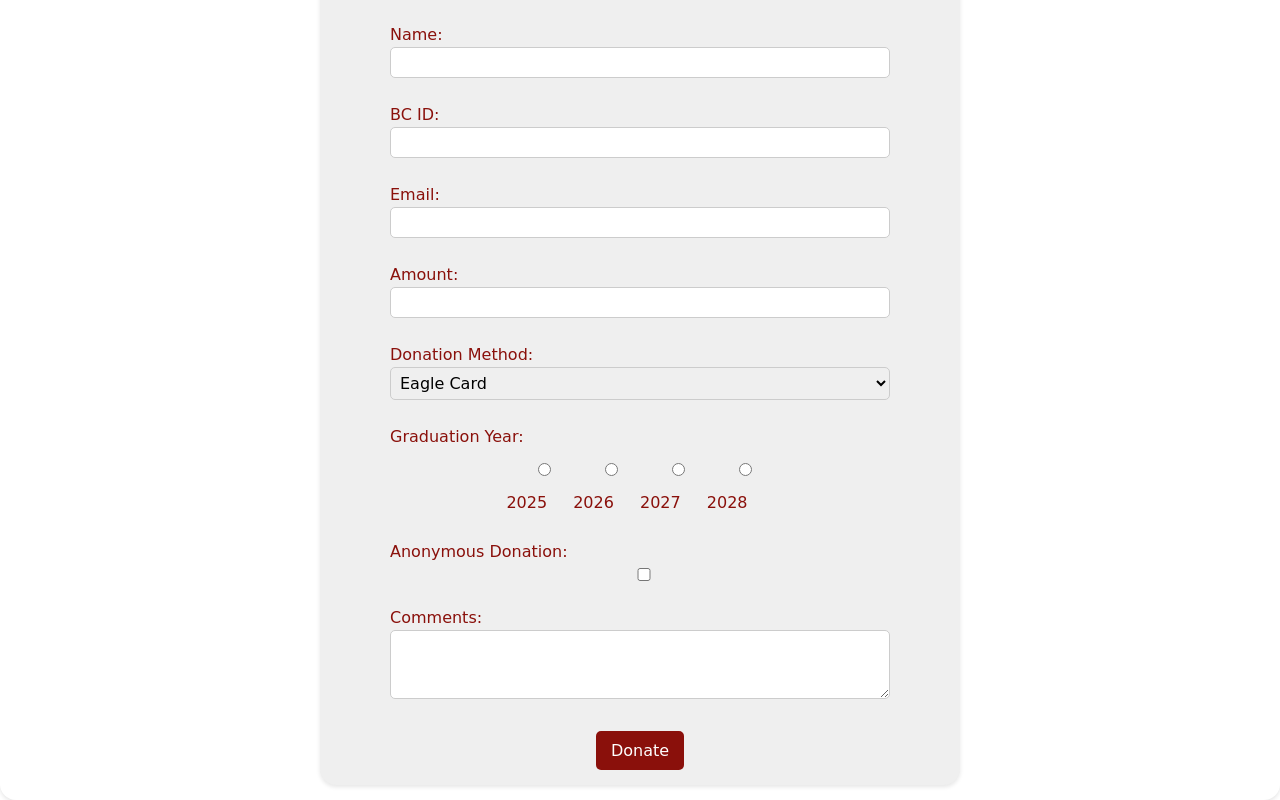
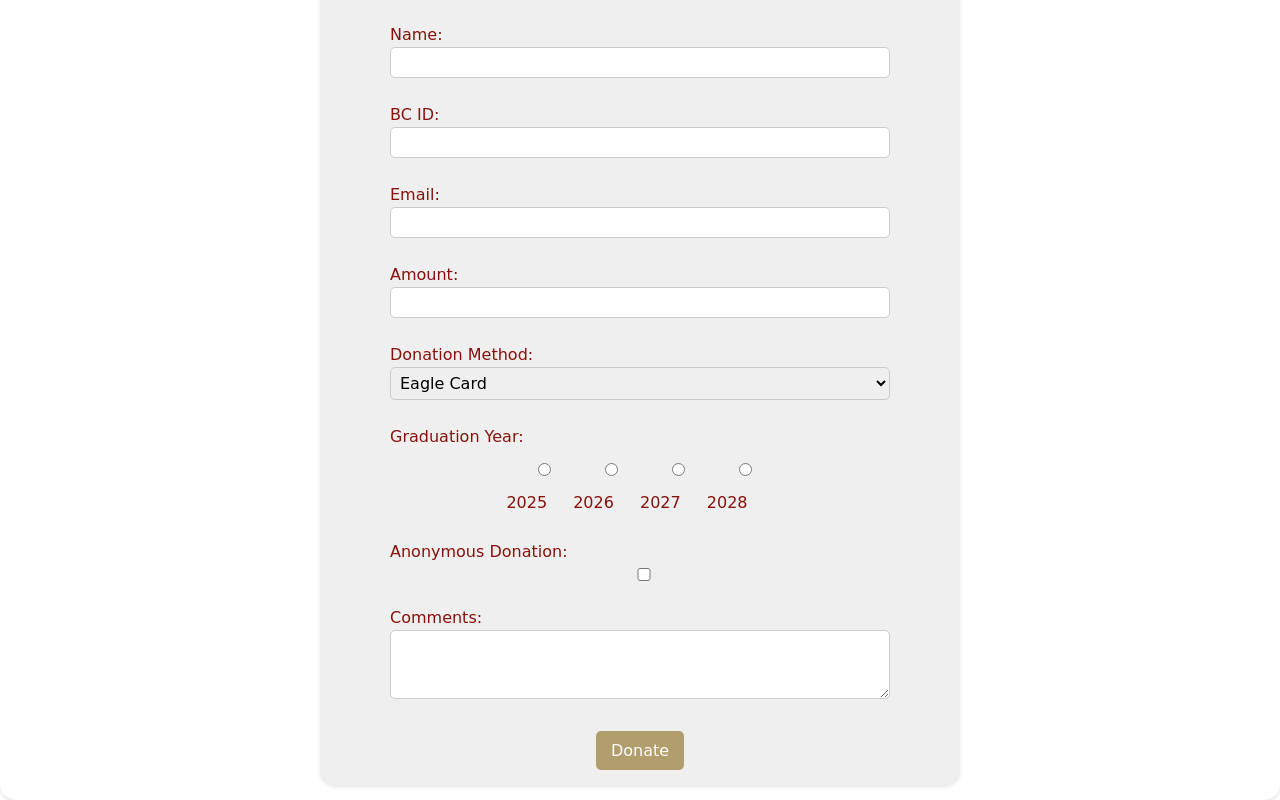
Before and after one commit to schan523/montserrat-app, a React (Vite) app: page /#/donation in a window 1280 px wide. Shown: the part 284-1084 px from the top of the page. Built offline with nearby package versions, Linux system fonts and the light colour scheme.

Commit message:
more colors

```diff
--- a/src/styles/Donations.css
+++ b/src/styles/Donations.css
@@ -59,7 +59,7 @@
 .donation-form button {
   padding: 10px 15px;
   font-size: 16px;
-  background: #8a100b;
+  background: #b29d6c;
   color: white;
   border: none;
   border-radius: 5px;
@@ -67,7 +67,7 @@
 }
 
 .donation-form button:hover {
-  background: #8a100b;
+  background: #9c8a5f;
 }
 
 .graduation-year-options {
--- a/src/styles/Home.module.css
+++ b/src/styles/Home.module.css
@@ -160,11 +160,11 @@ ol li:hover {
     cursor: pointer;
     border: none;
     border-radius: 5px;
-    background-color: #007bff;
+    background-color: #b29d6c;
     color: white;
     transition: background-color 0.3s;
 }
 
 .redirectButton:hover {
-    background-color: #0056b3;
+    background-color: #b29d6c;
 }
```
